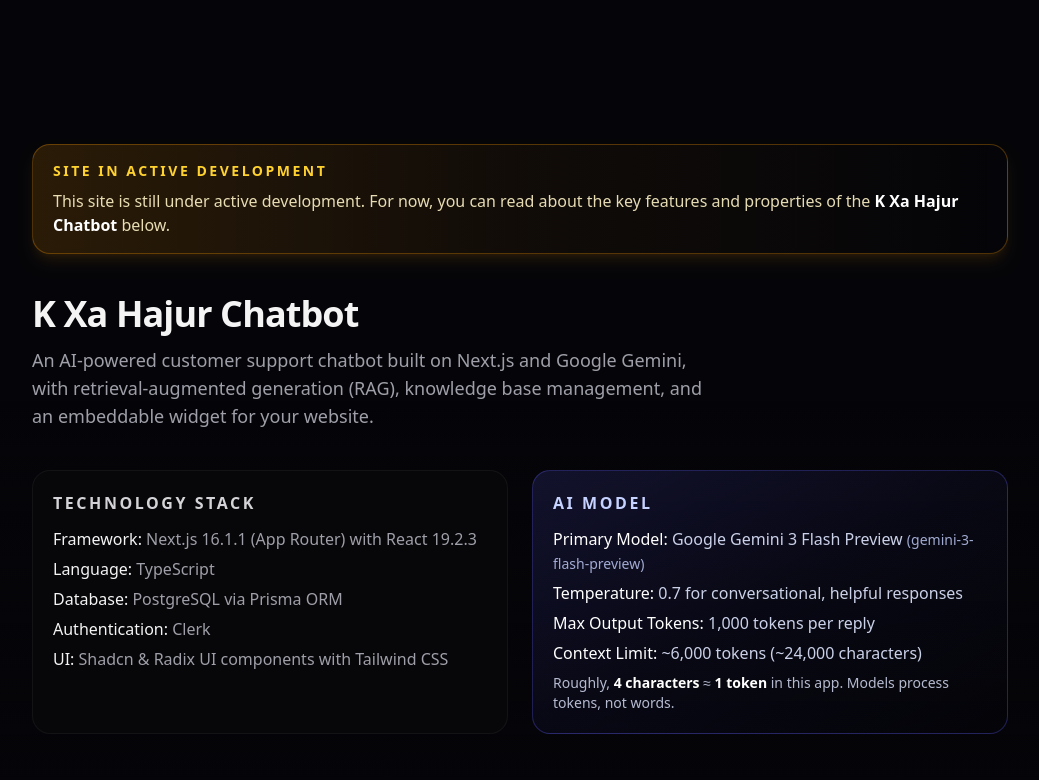
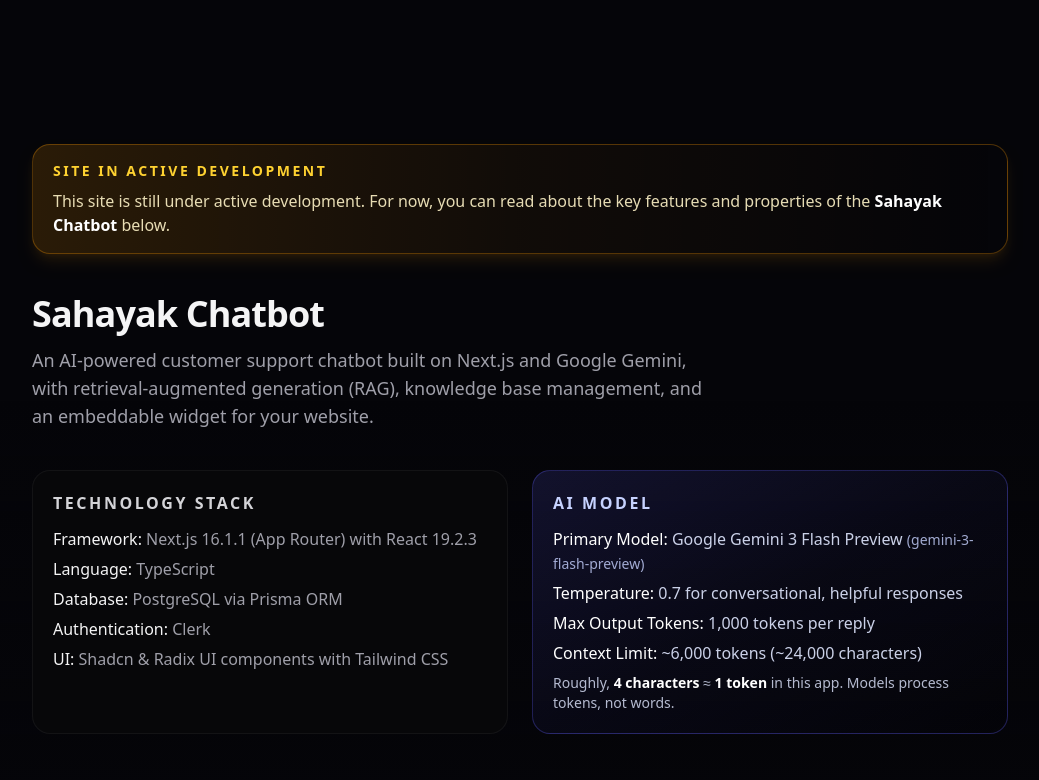
Before and after one commit to LokendraGC/chatapp, a Next.js app: page /features in a window 1280 px wide. Shown: the top 780 px of the page, without its empty margins (120-1159 px from the left). Built offline with nearby package versions, Linux system fonts and the light colour scheme; no server answers.

Commit message:
rename domain to sahayak chatbot

```diff
--- a/app/api/widget/config/route.ts
+++ b/app/api/widget/config/route.ts
@@ -60,7 +60,7 @@
       }
     );
   } catch (error) {
-    console.error("[K Xa Hajur] Error getting widget config:", error);
+    console.error("[Sahayak] Error getting widget config:", error);
     return new Response(JSON.stringify({ error: "Internal server error" }), {
       status: 500,
     });
--- a/app/api/widget/session/route.ts
+++ b/app/api/widget/session/route.ts
@@ -116,7 +116,7 @@
       headers: corsHeaders,
     });
   } catch (error) {
-    console.error("[K Xa Hajur] Error creating session:", error);
+    console.error("[Sahayak] Error creating session:", error);
     return new Response(JSON.stringify({ error: "Internal server error" }), {
       status: 500,
       headers: corsHeaders,
--- a/app/embed/page.tsx
+++ b/app/embed/page.tsx
@@ -191,6 +191,7 @@
   }, []);
 
   useEffect(() => {
+    // i have facing issue when i click on bot it is opening chat window but not scrolling to middle of the chat window please fix this issue
     const scrollToBottom = () => {
       if (scrollContainerRef.current) {
         // Find the ScrollArea viewport
@@ -786,7 +787,7 @@
               href={"/"}
               className="text-[12px] text-zinc-600 font-medium hover:text-zinc-500 transition-colors"
             >
-              Powered by K Xa Hajur
+              Powered by Sahayak
             </Link>
           </div>
         </div>
--- a/app/features/page.tsx
+++ b/app/features/page.tsx
@@ -14,7 +14,7 @@
                     <p className="mt-2 text-base text-amber-100/90">
                         This site is still under active development. For now, you can read
                         about the key features and properties of the{" "}
-                        <span className="font-semibold text-white">K Xa Hajur Chatbot</span>{" "}
+                        <span className="font-semibold text-white">Sahayak Chatbot</span>{" "}
                         below.
                     </p>
                 </div>
@@ -22,7 +22,7 @@
                 {/* Heading */}
                 <section className="mb-10 space-y-3">
                     <h1 className="text-3xl font-semibold tracking-tight md:text-4xl">
-                        K Xa Hajur Chatbot
+                        Sahayak Chatbot
                     </h1>
                     <p className="max-w-2xl text-base text-zinc-400 md:text-lg">
                         An AI-powered customer support chatbot built on Next.js and Google
--- a/app/test/page.tsx
+++ b/app/test/page.tsx
@@ -3,7 +3,7 @@
 export default function TestPage() {
   return (
     <div>
-      <Script src="https://kxahajur.vercel.app/widget.js" data-id="59f6e505-003b-40f1-9669-ea3cf998bf10" defer></Script>
+      <Script src="https://sahayak-chatbot.vercel.app/widget.js" data-id="59f6e505-003b-40f1-9669-ea3cf998bf10" defer></Script>
     </div>
   );
 }
--- a/components/ui/dashboard/sidebar.tsx
+++ b/components/ui/dashboard/sidebar.tsx
@@ -72,7 +72,7 @@
             <div className="w-2.5 h-2.5 bg-sidebar rounded-[1px]" />
           </div>
           <Link href={'/'} className="text-sm font-medium tracking-tight text-sidebar-foreground">
-            K Xa Hajur
+            Sahayak
           </Link>
         </div>
       </div>
--- a/components/ui/landing/footer/index.tsx
+++ b/components/ui/landing/footer/index.tsx
@@ -6,7 +6,7 @@
       <div className="w-full px-6 pt-16 pb-6">
         <div className="flex items-center justify-center">
           <span className="text-center text-[clamp(3rem,14vw,16rem)] font-extrabold tracking-tight text-white/10 select-none">
-            K Xa Hajur
+            Sahayak
           </span>
         </div>
       </div>
@@ -19,7 +19,7 @@
               <div className="w-2.5 h-2.5 bg-black rounded-[1px]"></div>
             </div>
             <span className="text-base font-semibold tracking-tight text-white/90">
-              K Xa Hajur
+              Sahayak
             </span>
           </Link>
         </div>
@@ -37,7 +37,7 @@
         {/* Right: Copyright */}
         <div className="flex items-center">
           <p className="text-sm text-zinc-500">
-            &copy; {new Date().getFullYear()} K Xa Hajur. All rights reserved.
+            &copy; {new Date().getFullYear()} Sahayak. All rights reserved.
           </p>
         </div>
       </div>
--- a/components/ui/landing/hero/index.tsx
+++ b/components/ui/landing/hero/index.tsx
@@ -63,7 +63,7 @@
 
                                 {/* The Text: Placed outside the dot div */}
                                 <span className="text-sm font-medium text-zinc-300">
-                                    K Xa Hajur Chatbot.
+                                    Sahayak Chatbot.
                                 </span>
                             </div>
                         </div>
--- a/components/ui/landing/integration/index.tsx
+++ b/components/ui/landing/integration/index.tsx
@@ -57,7 +57,7 @@
             {/* Code Content */}
             <div className="p-6 bg-[#0a0a0e]">
               <div className="font-mono text-sm text-zinc-400 leading-relaxed space-y-1">
-                <div className="text-zinc-500">&lt;!-- K Xa Hajur --&gt;</div>
+                <div className="text-zinc-500">&lt;!-- Sahayak Chatbot --&gt;</div>
                 <div>
                   &lt;<span className="text-pink-400">script</span>&gt;
                 </div>
--- a/components/ui/landing/nav/index.tsx
+++ b/components/ui/landing/nav/index.tsx
@@ -10,7 +10,7 @@
             <div className="w-2 h-2 sm:w-2.5 sm:h-2.5 bg-black rounded-[1px]"></div>
           </div>
           <span className="text-sm sm:text-base font-semibold tracking-tight text-white/90 truncate">
-            K Xa Hajur
+          Sahayak Chatbot
           </span>
         </Link>
 
```
Also changed, not shown: public/widget.js (+4 -4 lines).
